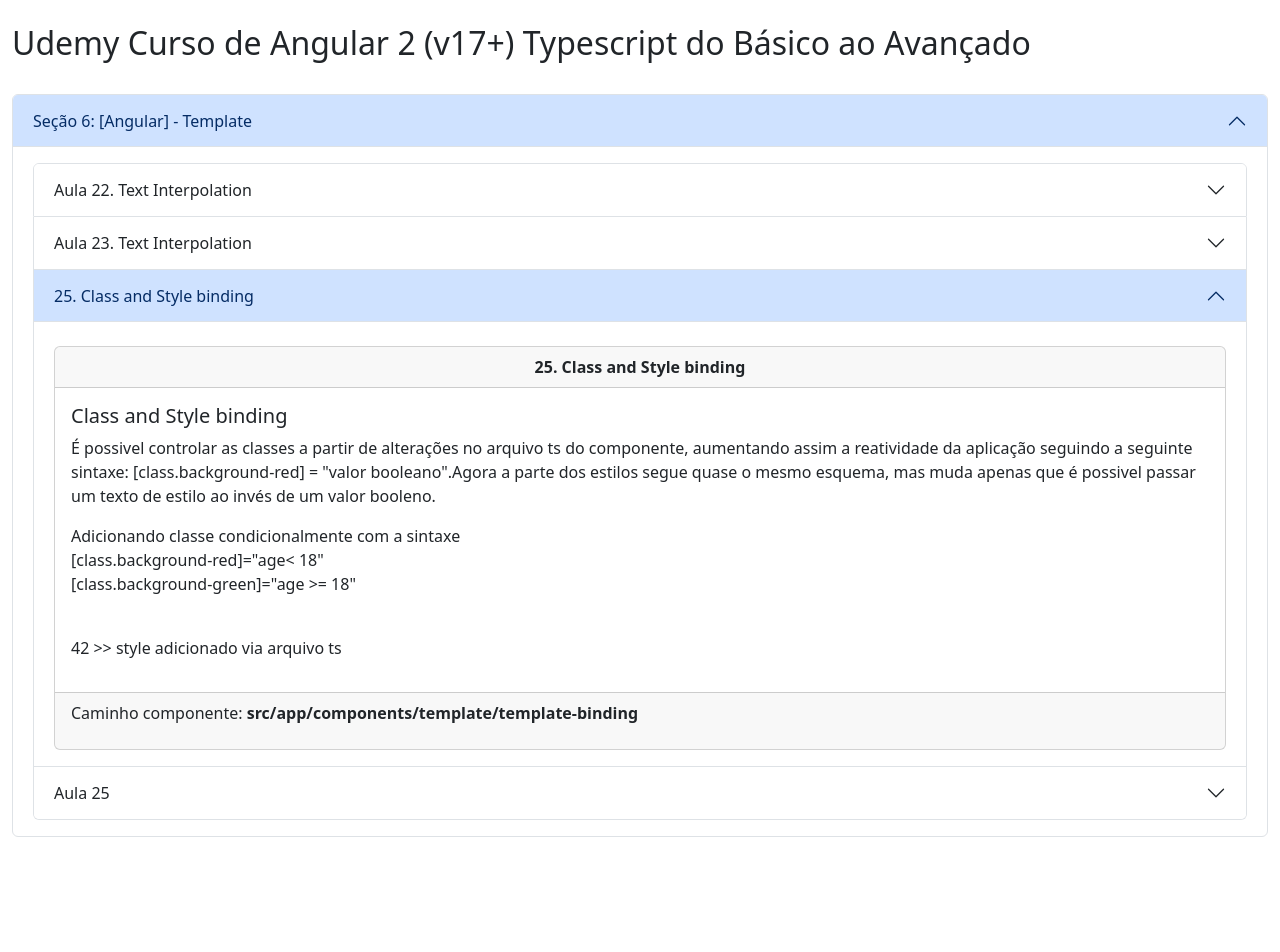
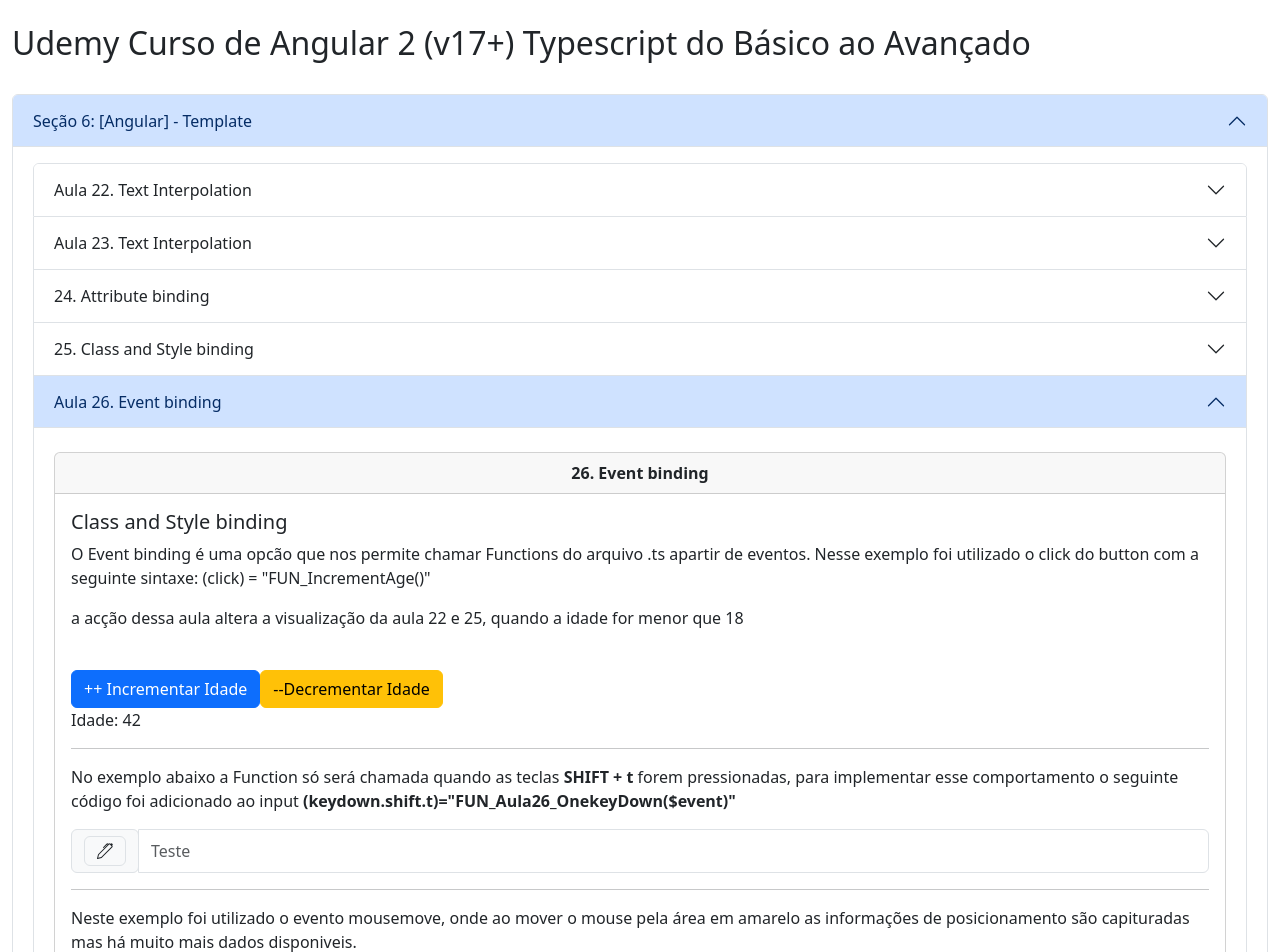
Before and after one commit to phsdeveloper/Angular_New, an Angular app in the folder Udemy/Angular_V17/meu-primeiro-projeto/: page / in a window 1280 px wide. Shown: the top 952 px of the page. Before the commit the page ends 837 px from the top, so only its background shows below. Built offline with nearby package versions, Linux system fonts and the light colour scheme.

Commit message:
Aula 026. Event binding >> Finalizado com sucesso e código compilando.

```diff
--- a/Udemy/Angular_V17/meu-primeiro-projeto/src/app/components/template/template-binding/template-binding.component.html
+++ b/Udemy/Angular_V17/meu-primeiro-projeto/src/app/components/template/template-binding/template-binding.component.html
@@ -1,6 +1,3 @@
-
-
-
 <div class="accordion" id="Secao06_aulas">
 
     <div class="accordion-item">
@@ -99,12 +96,48 @@
 
     <div class="accordion-item">
         <h2 class="accordion-header" id="Secao06_aula_24_item">
-            <button class="accordion-button" type="button" data-bs-toggle="collapse"
-                data-bs-target="#Secao06_aula_24_Body" aria-expanded="true" aria-controls="Secao06_aula_24_Body">
+            <button class="accordion-button collapsed" type="button" data-bs-toggle="collapse"
+                data-bs-target="#Secao06_aula_24_Body" aria-expanded="false" aria-controls="Secao06_aula_24_Body">
+                24. Attribute binding
+            </button>
+        </h2>
+        <div id="Secao06_aula_24_Body" class="accordion-collapse collapse" aria-labelledby="Secao06_aula_24_item"
+            data-bs-parent="#Secao06_aulas">
+            <div class="accordion-body">
+
+                <div class="mt-2">
+                    <div class="card">
+                        <div class="card-header text-center">
+                            <strong> 24. Attribute binding </strong>
+                        </div>
+                        <div class="card-body">
+
+                            <p>{{descricaoAula24}}</p>
+
+
+
+
+
+                            <p class="card-text"> </p>
+                        </div>
+                        <div class="card-footer">
+                            <p>Caminho componente: <strong>{{CaminhoComponente}}</strong></p>
+                        </div>
+                    </div>
+                </div>
+
+            </div>
+        </div>
+    </div>
+
+    <div class="accordion-item">
+        <h2 class="accordion-header" id="Secao06_aula_25_item">
+            <button class="accordion-button collapsed" type="button" data-bs-toggle="collapse"
+                data-bs-target="#Secao06_aula_25_Body" aria-expanded="false" aria-controls="Secao06_aula_25_Body">
                 25. Class and Style binding
             </button>
         </h2>
-        <div id="Secao06_aula_24_Body" class="accordion-collapse collapse show" aria-labelledby="Secao06_aula_24_item"
+        <div id="Secao06_aula_25_Body" class="accordion-collapse collapse" aria-labelledby="Secao06_aula_25_item"
             data-bs-parent="#Secao06_aulas">
             <div class="accordion-body">
 
@@ -117,7 +150,8 @@
                             <h5 class="card-title">Class and Style binding </h5>
                             <p>{{descricaoAula25}}</p>
                             <p [class.background-red]="age < 18" [class.background-green]="age >= 18">
-                                Adicionando classe condicionalmente com a sintaxe <br />[class.background-red]="age< 18" <br />[class.background-green]="age >= 18"
+                                Adicionando classe condicionalmente com a sintaxe <br />[class.background-red]="age
+                                < 18" <br />[class.background-green]="age >= 18"
                             </p>
                             <br />
 
@@ -138,17 +172,68 @@
     </div>
 
     <div class="accordion-item">
-        <h2 class="accordion-header" id="Secao06_aula_25_item">
-            <button class="accordion-button collapsed" type="button" data-bs-toggle="collapse"
-                data-bs-target="#Secao06_aula_25_Body" aria-expanded="false" aria-controls="Secao06_aula_25_Body">
-                Aula 25
+        <h2 class="accordion-header" id="Secao06_aula_26_item">
+            <button class="accordion-button" type="button" data-bs-toggle="collapse"
+                data-bs-target="#Secao06_aula_26_Body" aria-expanded="false" aria-controls="Secao06_aula_26_Body">
+                Aula 26. Event binding
             </button>
         </h2>
-        <div id="Secao06_aula_25_Body" class="accordion-collapse collapse" aria-labelledby="Secao06_aula_25_item"
+        <div id="Secao06_aula_26_Body" class="accordion-collapse collapse show" aria-labelledby="Secao06_aula_26_item"
             data-bs-parent="#Secao06_aulas">
             <div class="accordion-body">
 
-                <p>teste</p>
+                <div class="mt-2">
+                    <div class="card">
+                        <div class="card-header text-center">
+                            <strong> 26. Event binding </strong>
+                        </div>
+                        <div class="card-body">
+                            <h5 class="card-title">Class and Style binding </h5>
+                            <p>{{descricaoAula26}}</p>
+                            <p> a acção dessa aula altera a visualização da aula 22 e 25, quando a idade for menor que
+                                18</p>
+                            <br />
+
+                            <button class="btn btn-primary " (click)="FUN_IncrementAge()"> ++ Incrementar Idade</button>
+                            <button class="btn btn-warning " (click)="FUN_DecrementAge()"> --Decrementar Idade</button>
+                            <p>Idade: {{age}}</p>
+                            <hr />
+                            <p> No exemplo abaixo a Function só será chamada quando as teclas <strong>SHIFT + t</strong> forem pressionadas, para implementar esse comportamento o seguinte código foi adicionado ao input <strong>(keydown.shift.t)="FUN_Aula26_OnekeyDown($event)"</strong></p>
+                            <div class="input-group mb-3">
+                                <div class="input-group-prepend">
+                                    <span class="input-group-text" id="basic-addon1"><span class="input-group-text"
+                                            id="basic-addon1">
+                                            <svg xmlns="http://www.w3.org/2000/svg" width="16" height="16"
+                                                fill="currentColor" class="bi bi-pen" viewBox="0 0 16 16">
+                                                <path
+                                                    d="m13.498.795.149-.149a1.207 1.207 0 1 1 1.707 1.708l-.149.148a1.5 1.5 0 0 1-.059 2.059L4.854 14.854a.5.5 0 0 1-.233.131l-4 1a.5.5 0 0 1-.606-.606l1-4a.5.5 0 0 1 .131-.232l9.642-9.642a.5.5 0 0 0-.642.056L6.854 4.854a.5.5 0 1 1-.708-.708L9.44.854A1.5 1.5 0 0 1 11.5.796a1.5 1.5 0 0 1 1.998-.001m-.644.766a.5.5 0 0 0-.707 0L1.95 11.756l-.764 3.057 3.057-.764L14.44 3.854a.5.5 0 0 0 0-.708z">
+                                                </path>
+                                            </svg>
+                                        </span></span>
+                                </div>
+                                <input (keydown.shift.t)="FUN_Aula26_OnekeyDown($event)" type="text" class="form-control" placeholder="Teste" aria-label="Teste"
+                                    aria-describedby="basic-addon1">
+                            </div>
+                            <p>{{Aula26_TextoOneKeyDown}}</p>
+
+                            <hr>
+                            <p>Neste exemplo foi utilizado o evento mousemove, onde ao mover o mouse pela área em amarelo as informações de posicionamento são capituradas
+                                mas há muito mais dados disponiveis.
+                            </p>
+
+
+                            <div class="alert alert-warning" role="alert" style="width: 500px; height: 150px;" (mousemove)="FUN_Aula26_OnMouseMove($event)">
+                                {{Aula26_TextoOnMouseEvent}}
+                              </div>
+
+
+                            <p class="card-text"> </p>
+                        </div>
+                        <div class="card-footer">
+                            <p>Caminho componente: <strong>{{CaminhoComponente}}</strong></p>
+                        </div>
+                    </div>
+                </div>
 
 
             </div>
@@ -163,7 +248,7 @@
 
 
 
-<!--
+    <!--
     <div class="accordion-item">
         <h2 class="accordion-header" id="Secao06_aula_XX_item">
             <button class="accordion-button" type="button" data-bs-toggle="collapse"
--- a/Udemy/Angular_V17/meu-primeiro-projeto/src/app/components/template/template-binding/template-binding.component.scss
+++ b/Udemy/Angular_V17/meu-primeiro-projeto/src/app/components/template/template-binding/template-binding.component.scss
@@ -0,0 +1,7 @@
+.background-red{
+    background: red;
+}
+
+.background-green{
+    background: green;
+}
--- a/Udemy/Angular_V17/meu-primeiro-projeto/src/app/components/template/template-binding/template-binding.component.ts
+++ b/Udemy/Angular_V17/meu-primeiro-projeto/src/app/components/template/template-binding/template-binding.component.ts
@@ -9,7 +9,7 @@ import { Component } from '@angular/core';
 })
 export class TemplateBindingComponent {
 
-constructor(){
+  constructor() {
 
   }
 
@@ -36,7 +36,7 @@ constructor(){
    *                                        23. Property binding                                                            *
   ***************************************************************************************************************************/
 
-public descricaoAula24='O Attribute binding é bem similar ao Property binding, apenas a sintaxe que é diferente <element [attr.attribute-you-are-targeting]="value"> </element>';
+  public descricaoAula24 = 'O Attribute binding é bem similar ao Property binding, apenas a sintaxe que é diferente <element [attr.attribute-you-are-targeting]="value"> </element>';
   public Aula24_ArialLabel = 'Aula 24 Arial label';
   public Aula24_Title = 'Aula 24 Title';
 
@@ -45,12 +45,53 @@ public Aula24_Title = 'Aula 24 Title';
    *                                        25. Class and Style binding                                                     *
   ***************************************************************************************************************************/
 
-  public descricaoAula25='É possivel controlar as classes a partir de alterações no arquivo ts do componente, aumentando assim a reatividade da aplicação'
+  public descricaoAula25 = 'É possivel controlar as classes a partir de alterações no arquivo ts do componente, aumentando assim a reatividade da aplicação'
     + ' seguindo a seguinte sintaxe: [class.background-red] = "valor booleano".'
     + 'Agora a parte dos estilos segue quase o mesmo esquema, mas muda apenas que é possivel passar um texto de estilo ao invés de um valor booleno.'
 
     ;
 
-  public isTextDecoration = this.age <=18? 'underline': 'none';
+  public isTextDecoration = this.age <= 18 ? 'underline' : 'none';
+
+
+  /**************************************************************************************************************************
+   *                                        26. Event binding                                                               *
+  ***************************************************************************************************************************/
+
+  public descricaoAula26 = 'O Event binding é uma opcão que nos permite chamar Functions do arquivo .ts apartir de eventos.'
+    + ' Nesse exemplo foi utilizado o click do button com a seguinte sintaxe: (click) = "FUN_IncrementAge()"';
+
+    public Aula26_TextoOneKeyDown = '';
+    public Aula26_TextoOnMouseEvent = '';
+
+
+  public FUN_IncrementAge() {
+    this.age++;
+  }
+
+  public FUN_DecrementAge() {
+    if (this.age > 0)
+      this.age--;
+  }
+
+  public FUN_Aula26_OnekeyDown(event: Event) {
+    var today = new Date();
+    var h = today.getHours();
+    var m = today.getMinutes();
+    var s = today.getSeconds();
+    this.Aula26_TextoOneKeyDown = 'tecla SHIFT + T foi pressionada em: ' + h + ':' + m + ':' + s;
+    return console.log(event);
+  }
+
+  public FUN_Aula26_OnMouseMove(event: MouseEvent)
+  {
+    var today = new Date();
+    var h = today.getHours();
+    var m = today.getMinutes();
+    var s = today.getSeconds();
+    var TextoOneKeyDown = 'Posição alterada em: ' + h + ':' + m + ':' + s;
+    this.Aula26_TextoOnMouseEvent = `ClientX: ${event.clientX} | ClientY: ${event.clientY} | ${TextoOneKeyDown}`;
+    return console.log(event);
+  }
 
 }
```
Lines whose indentation alone changed are shown as unchanged.
